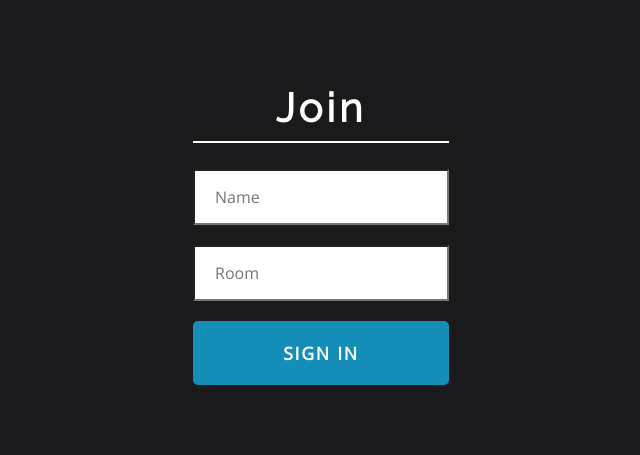
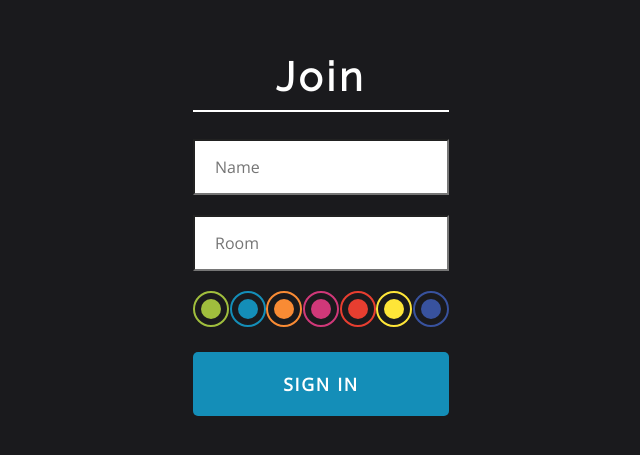
Before and after one commit to nantonacci/chat-app, a React (Create React App) app in the folder client/: page / in a window 1280 px wide. Shown: the part 179-634 px from the top of the page, without its empty margins (319-959 px from the left). Built offline with nearby package versions, Linux system fonts and the light colour scheme.

Commit message:
Playing with radio buttons.

```diff
--- a/client/package.json
+++ b/client/package.json
@@ -6,6 +6,7 @@
     "@testing-library/jest-dom": "^4.2.4",
     "@testing-library/react": "^9.3.2",
     "@testing-library/user-event": "^7.1.2",
+    "node-sass": "^4.14.1",
     "query-string": "^6.13.1",
     "react": "^16.13.1",
     "react-dom": "^16.13.1",
--- a/client/src/App.js
+++ b/client/src/App.js
@@ -4,7 +4,7 @@ import { BrowserRouter as Router, Route } from 'react-router-dom';
 
 import Join from './components/Join/Join.js';
 import Chat from './components/Chat/Chat.js';
-import index from './index.css';
+import index from './index.scss';
 
 const App = () => {
     return (
--- a/client/src/components/InfoBar/InfoBar.css
+++ b/client/src/components/InfoBar/InfoBar.css
@@ -2,7 +2,6 @@
     display: flex;
     align-items: center;
     justify-content: space-between;
-    background: #2979FF;
     border-radius: 4px 4px 0 0;
     height: 60px;
     width: 100%;
--- a/client/src/components/InfoBar/InfoBar.js
+++ b/client/src/components/InfoBar/InfoBar.js
@@ -6,7 +6,7 @@ import onlineIcon from '../../icons/onlineIcon.png';
 import './InfoBar.css';
 
 const InfoBar = ({ room }) => (
-    <div className="infoBar">
+    <div className="infoBar" id="color">
         <div className="leftInnerContainer">
             <img className="onlineIcon" src={onlineIcon} alt="online" />
             <h3>{room}</h3>
--- a/client/src/components/Input/Input.css
+++ b/client/src/components/Input/Input.css
@@ -19,7 +19,7 @@
     color: #fff !important;
     text-transform: uppercase;
     text-decoration: none;
-    background: #2979FF;
+    background: #148EB8;
     padding: 20px;
     display: inline-block;
     border: none;
--- a/client/src/components/Join/Join.css
+++ b/client/src/components/Join/Join.css
@@ -25,6 +25,12 @@ html, body {
     width: 20%;
   }
 
+  .radios {
+    padding-top: 20px;
+    display: flex;
+    justify-content: space-around;
+  }
+
   .joinInput {
     border-radius: 0;
     padding: 15px 20px;
@@ -45,7 +51,6 @@ html, body {
       font-weight: 600;
       text-transform: uppercase;
       text-decoration: none;
-      background: #148EB8;
       padding: 20px;
       border-radius: 5px;
       display: inline-block;
--- a/client/src/components/Join/Join.js
+++ b/client/src/components/Join/Join.js
@@ -29,9 +29,45 @@ const Join  = withRouter(({ history }) => {
                     <input placeholder="Room" className="joinInput mt-20" type="text" onChange={(event) => setRoom(event.target.value) } />
                 </div>
 
-                {/* <Link onClick={(event) => (!name || !room) ? event.preventDefault : null} to={`/chat?name=${name}&room=${room}`}> */}
-                    <button className="button mt-20" type="submit">sign in</button>
-                {/* </Link> */}
+                <div className="radios">
+                    <div id="softlime">
+                        <input type="radio" id="softlime" name="color" value="softlime" />
+                        <label for="softlime"></label>
+                    </div>
+
+                    <div id="seablue">
+                        <input type="radio" id="seablue" name="color" value="seablue"/>
+                        <label for="seablue"></label>
+                    </div>
+
+                    <div id="orange">
+                        <input type="radio" id="orange" name="color" value="orange"/>
+                        <label for="orange"></label>
+                    </div>
+
+                    <div id="magenta">
+                        <input type="radio" id="magenta" name="color" value="magenta"/>
+                        <label for="magenta"></label>
+                    </div>
+
+                    <div id="redorange">
+                        <input type="radio" id="redorange" name="color" value="redorange"/>
+                        <label for="redorange"></label>
+                    </div>
+
+                    <div id="yellow">
+                        <input type="radio" id="yellow" name="color" value="yellow" />
+                        <label for="yellow"></label>
+                    </div>
+
+                    <div id="deepblue">
+                        <input type="radio" id="deepblue" name="color" value="deepblue"/>
+                        <label for="deepblue" ></label>
+                    </div>
+                </div>
+                {/* end radios */}
+
+                    <button id="color" className="button mt-20" type="submit">sign in</button>
             </form>
         </div>
     )
--- a/client/src/components/Messages/Message/Message.css
+++ b/client/src/components/Messages/Message/Message.css
@@ -58,10 +58,6 @@
     color: #353535;
   }
 
-  .backgroundBlue {
-    background: #2979FF;
-  }
-
   .backgroundLight {
     background: #F3F3F3;
   }
--- a/client/src/components/Messages/Message/Message.js
+++ b/client/src/components/Messages/Message/Message.js
@@ -17,7 +17,7 @@ const Message = ({ message: { user, text }, name }) => {
         isSentByCurrentUser ? (
             <div className="messageContainer justifyEnd">
                 <p className="sentText pr-10">{trimmedName}</p>
-                <div className="messageBox backgroundBlue">
+                <div className="messageBox" id="color">
                     <p className="messageText colorWhite">{ReactEmoji.emojify(text)}</p>
                 </div>
             </div>
--- a/client/src/components/TextContainer/TextContainer.js
+++ b/client/src/components/TextContainer/TextContainer.js
@@ -7,9 +7,9 @@ import './TextContainer.css';
 const TextContainer = ({ users }) => (
     <div className="textContainer">
     <div>
-        <h1>Realtime Chat Application <span role="img" aria-label="emoji">💬</span></h1>
+        <h1>Chat in real time <span role="img" aria-label="emoji">💬</span></h1>
         <h2>Created with React, Express, Node and Socket.IO <span role="img" aria-label="emoji">❤️</span></h2>
-        <h2>Try it out right now! <span role="img" aria-label="emoji">⬅️</span></h2>
+        <h2><span role="img" aria-label="emoji">⬅️</span>Try it out right now! </h2>
     </div>
     {
         users
--- a/client/src/index.css
+++ /dev/null
@@ -1,11 +0,0 @@
-* {
-    font-family: 'Open Sans', sans-serif;
-}
-h1, h2, h3, h4, h5, h6 {
-    font-family: 'Raleway', sans-serif;
-    letter-spacing: .1em;
-}
-
-button {
-    letter-spacing: .1em;
-}
--- /dev/null
+++ b/client/src/index.scss
@@ -0,0 +1,181 @@
+* {
+    font-family: 'Open Sans', sans-serif;
+}
+
+h1, h2, h3, h4, h5, h6 {
+    font-family: 'Raleway', sans-serif;
+    letter-spacing: .1em;
+}
+
+// colors
+    $softlime: #a0be3d;
+    $seablue: #148eb8;
+    $orange: #f98b34;
+    $magenta: #d03879;
+    $redorange: #e73e30;
+    $yellow: #fee538;
+    $deepblue: #38529e;
+
+button {
+    letter-spacing: .1em;
+}
+
+#color {
+    background-color: $seablue;
+}
+
+input[type="radio"] {
+    display: none;
+}
+
+div#softlime>input[type="radio"]+label:before {
+    content: "";
+    /* create custom radiobutton appearance */
+    display: inline-block;
+    width: 20px;
+    height: 20px;
+    padding: 6px;
+    /* background-color only for content */
+    background-clip: content-box;
+    border: 2px solid $softlime;
+    background-color: $softlime;
+    border-radius: 50%;
+}
+
+div#seablue>input[type="radio"]+label:before {
+    content: "";
+    /* create custom radiobutton appearance */
+    display: inline-block;
+    width: 20px;
+    height: 20px;
+    padding: 6px;
+    /* background-color only for content */
+    background-clip: content-box;
+    border: 2px solid $seablue;
+    background-color: $seablue;
+    border-radius: 50%;
+}
+
+div#orange>input[type="radio"]+label:before {
+    content: "";
+    /* create custom radiobutton appearance */
+    display: inline-block;
+    width: 20px;
+    height: 20px;
+    padding: 6px;
+    /* background-color only for content */
+    background-clip: content-box;
+    border: 2px solid $orange;
+    background-color: $orange;
+    border-radius: 50%;
+}
+
+div#magenta>input[type="radio"]+label:before {
+    content: "";
+    /* create custom radiobutton appearance */
+    display: inline-block;
+    width: 20px;
+    height: 20px;
+    padding: 6px;
+    /* background-color only for content */
+    background-clip: content-box;
+    border: 2px solid $magenta;
+    background-color: $magenta;
+    border-radius: 50%;
+}
+
+div#redorange>input[type="radio"]+label:before {
+    content: "";
+    /* create custom radiobutton appearance */
+    display: inline-block;
+    width: 20px;
+    height: 20px;
+    padding: 6px;
+    /* background-color only for content */
+    background-clip: content-box;
+    border: 2px solid $redorange;
+    background-color: $redorange;
+    border-radius: 50%;
+}
+
+div#yellow>input[type="radio"]+label:before {
+    content: "";
+    /* create custom radiobutton appearance */
+    display: inline-block;
+    width: 20px;
+    height: 20px;
+    padding: 6px;
+    /* background-color only for content */
+    background-clip: content-box;
+    border: 2px solid $yellow;
+    background-color: $yellow;
+    border-radius: 50%;
+}
+
+input[type="radio"]+label:before {
+    content: "";
+    /* create custom radiobutton appearance */
+    position: static;
+    display: inline-block;
+    width: 20px;
+    height: 20px;
+    padding: 6px;
+    /* background-color only for content */
+    background-clip: content-box;
+    border: 2px solid $deepblue;
+    background-color: $deepblue;
+    border-radius: 50%;
+}
+
+input[type="radio"]:checked + label:before {
+    background-color: white;
+}
+
+// #softlime {
+//     height: 20px;
+//     width: 20px;
+//     border-radius: 50%;
+//     background: $softlime;
+// }
+
+// #seablue{
+//     height: 20px;
+//     width: 20px;
+//     border-radius: 50%;
+//     background: $seablue;
+// }
+
+// #orange{
+//     height: 20px;
+//     width: 20px;
+//     border-radius: 50%;
+//     background: $orange;
+// }
+
+// #magenta{
+//     height: 20px;
+//     width: 20px;
+//     border-radius: 50%;
+//     background: $magenta;
+// }
+
+// #redorange{
+//     height: 20px;
+//     width: 20px;
+//     border-radius: 50%;
+//     background: $redorange;
+// }
+
+// #yellow{
+//     height: 20px;
+//     width: 20px;
+//     border-radius: 50%;
+//     background: $yellow;
+// }
+
+// #deepblue{
+//     height: 20px;
+//     width: 20px;
+//     border-radius: 50%;
+//     background: $deepblue;
+// }
```
Also changed, not shown: 2 other files (tests, documents, lock files or other folders).
